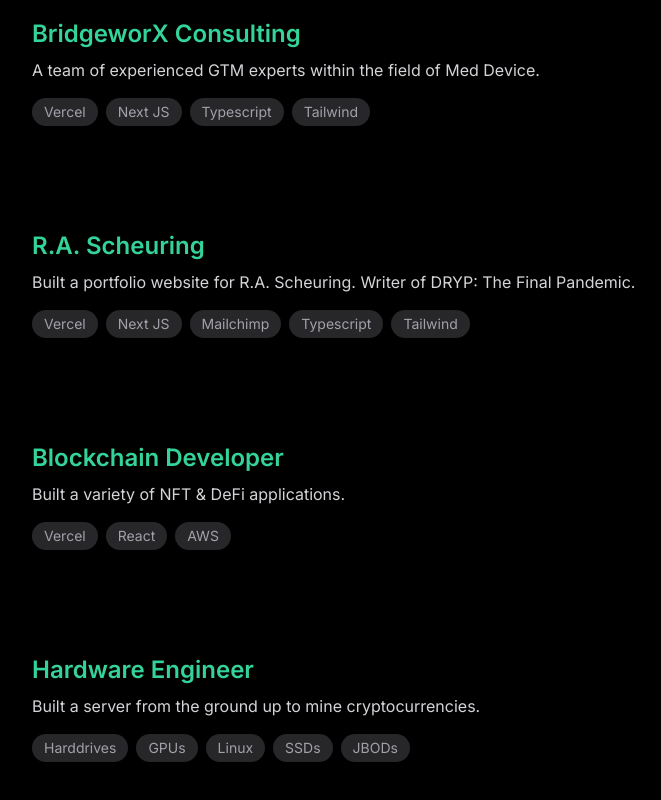
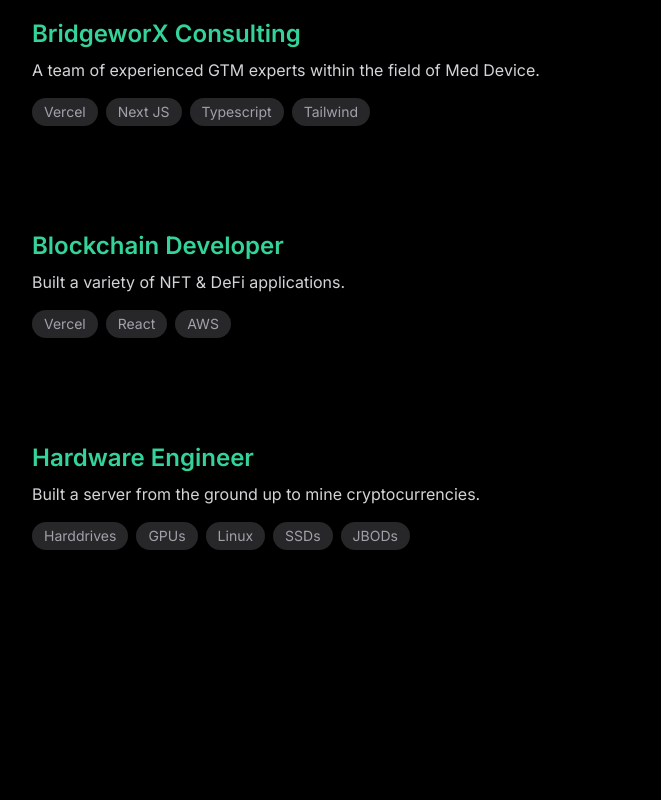
Before and after one commit to jackretterer/portfolio-next, a Next.js app: page /portfolio in a window 1280 px wide. Shown: the part 746-1546 px from the top of the page, without its empty margins (192-853 px from the left). After the commit the page ends 1432 px from the top, so only its background shows below. Built offline with nearby package versions, Linux system fonts and the light colour scheme.

Commit message:
Updated website

```diff
--- a/app/(pages)/about/page.tsx
+++ b/app/(pages)/about/page.tsx
@@ -1,5 +1,6 @@
 import MasonryGrid from "@/components/ui/masonry-grid";
 import SolarSystem from "@/components/ui/planets";
+import Link from "next/link";
 
 export default function About() {
   return (
@@ -10,9 +11,10 @@ export default function About() {
           <div className="grid grid-cols-1 md:grid-cols-1 gap-8">
             <div className="mx-auto w-3/4">
               <p className="text-white">
-                I am building products that help the world. That&apos;s pretty much it. I am a firm believer that technology has the potential to benefit the world. And when you build a good enough product its almost like a gift to the user.<br/><br/>
-                My biggest interests are in crypto, AI, finance and space. I&apos;ve worked in some capacity in all of them, but have spent most of my time in AI.<br/><br/>
-                I am a &apos;jack&apos; of all trades. I am capable of writing code but I view myself more as a builder. I know full stack, ML/AI, and data science. I spend most of my time these days wrangling LLMs. Outside of work, I enjoy skiing, running, investing, art, lifting, baking, being outdoors, and competitive gaming.
+                I am building products that help the world. That&apos;s pretty much it. I am a firm believer that technology has the potential to benefit humankind and when you build a good enough product it's almost like a gift.<br/><br/>
+                I am a &apos;jack&apos; of all trades. I enjoy writing fullstack code but I view myself more as a builder. These days, I spend most of my time wrangling LLMs and building custom long-term memory systems.<br/><br/>
+                My biggest interests are in AI, crypto, finance and space. I&apos;ve worked in some capacity in all of them, but have spent most of my time in AI. I am currently building an AI wellness app called <Link href="https://ventnow.ai" className="font-bold text-indigo-500">Vent</Link>.<br/><br/>
+                Outside of work, I enjoy skiing, running, investing, being outdoors, and competitive gaming. I'm also known to bake a pretty wicked cookie.
                 <div className="pt-10 pb-20">
                 </div>
                 <SolarSystem/>
--- a/app/(pages)/portfolio/page.tsx
+++ b/app/(pages)/portfolio/page.tsx
@@ -67,12 +67,12 @@ const projects = [
     techStack: ['Vercel', 'Next JS', 'Typescript', 'Tailwind'],
     link: 'https://bridgeworx.co',
   },
-  {
-    title: 'R.A. Scheuring',
-    description: 'Built a portfolio website for R.A. Scheuring. Writer of DRYP: The Final Pandemic.',
-    techStack: ['Vercel', 'Next JS', 'Mailchimp', 'Typescript', 'Tailwind'],
-    link: 'https://rascheuring.vercel.app/',
-  },
+  // {
+  //   title: 'R.A. Scheuring',
+  //   description: 'Built a portfolio website for R.A. Scheuring. Writer of DRYP: The Final Pandemic.',
+  //   techStack: ['Vercel', 'Next JS', 'Mailchimp', 'Typescript', 'Tailwind'],
+  //   link: 'https://rascheuring.vercel.app/',
+  // },
   {
     title: 'Blockchain Developer',
     description: 'Built a variety of NFT & DeFi applications.',
```
